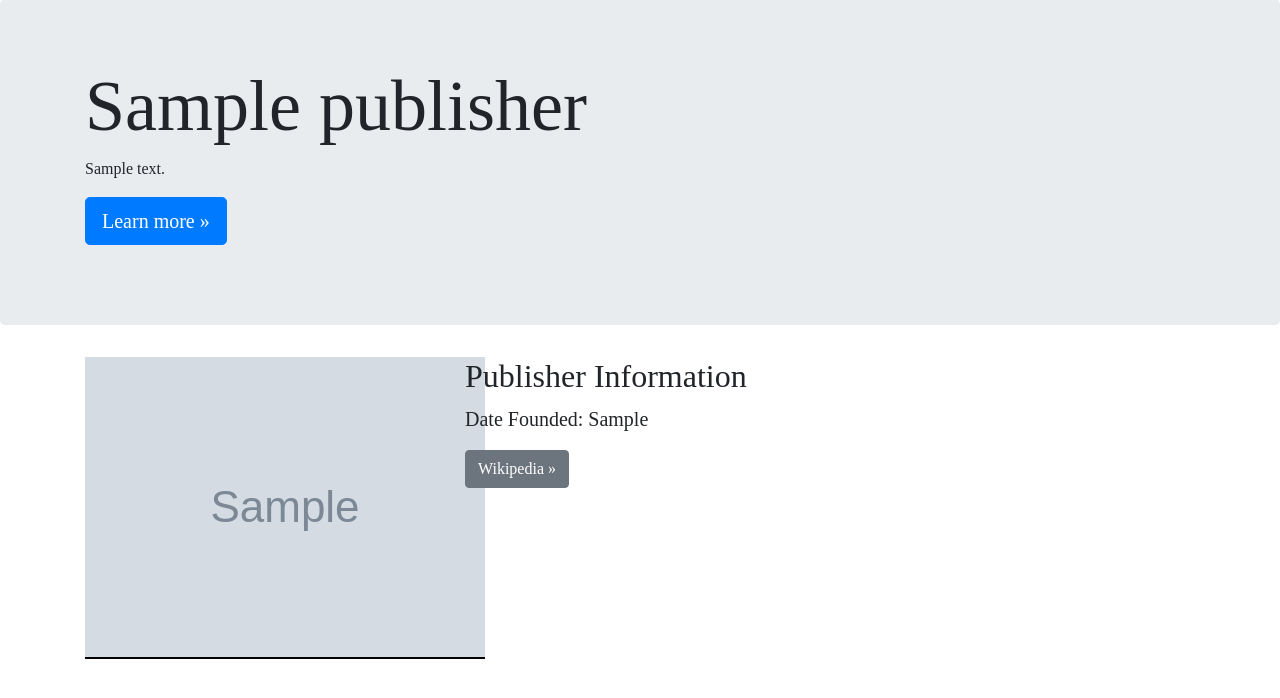
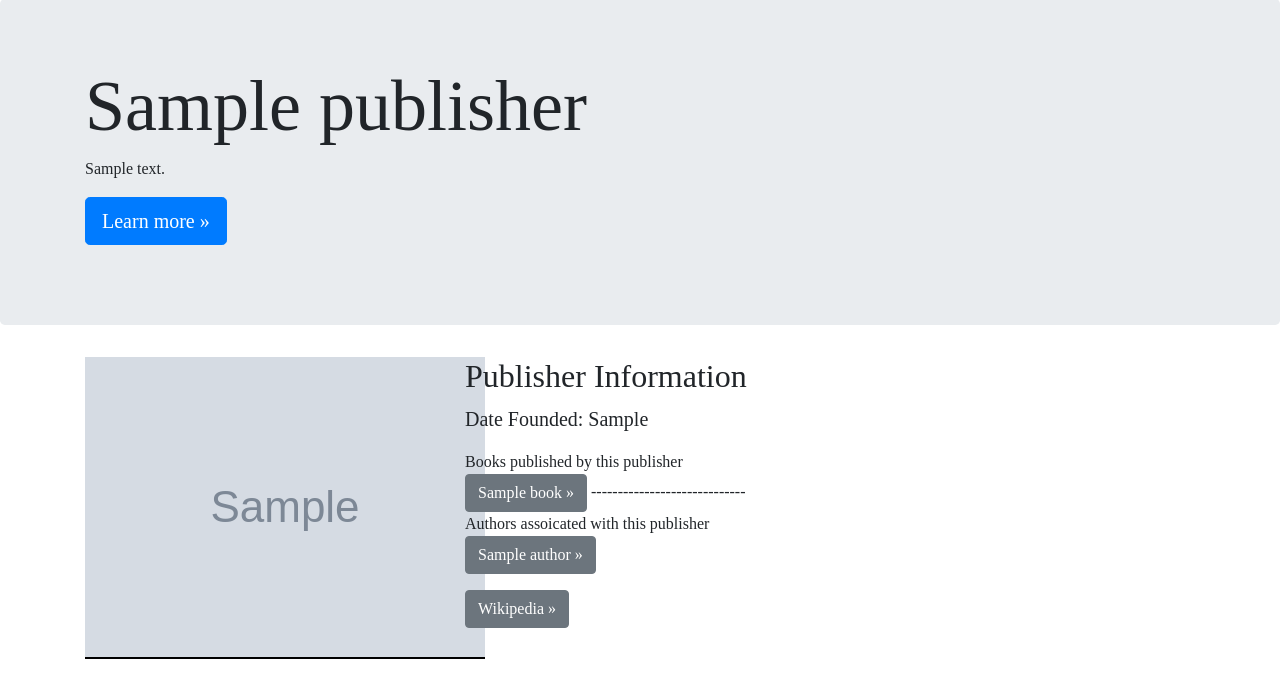
Before and after one commit to xiaobao57/booksIDB, a Flask app: a page that uses templates/publisher.html in a window 1280 px wide. Shown: the part 81-779 px from the top of the page. Run offline with Flask 2, Linux system fonts and the light colour scheme; tables that the repository leaves empty hold one stand-in row (values such as "Sample post"); grey boxes marked "Sample" are stand-in pictures; some libraries are stand-ins or nearby versions.

Commit message:
fixed all instaces on author and publisher

```diff
--- a/main.py
+++ b/main.py
@@ -77,10 +77,8 @@ def bookinfo(passedid, page):
         authorBook = db.session.query(authorlist).filter(authorlist.bookID == passedid).first()
         book = db.session.query(Book).filter(Book.id == authorBook.bookID).first()
     else:
-        book = db.session.query(Book).filter(Book.id == passedid).first()
-    #authorID = db.session.query(authorlist).filter(authorlist.bookID == bookid).first()
-    #author = db.session.query(Author).filter(Author.id == authorID).first()
-    return render_template('book.html', book = book) #, author = author)
+        book = db.session.query(Book).filter(Book.publisherID == passedid).first()
+    return render_template('book.html', book = book)
 
 @app.route('/author/<int:passedid><string:page>')
 def authorinfo(passedid, page):
@@ -90,26 +88,37 @@ def authorinfo(passedid, page):
         author = db.session.query(Author).filter(Author.id == authorBook.authorID).first()
     elif(page == "author"):
         author = db.session.query(Author).filter(Author.id == passedid).first()
+        books = db.session.query(Book).join(authorlist, authorlist.bookID == Book.id).\
+            filter(authorlist.authorID == passedid).all()
+
+        publishers = db.session.query(Publisher).join(Book, Book.publisherID == Publisher.id).\
+            join(authorlist, authorlist.bookID == Book.id).\
+            filter(Publisher.id == passedid).all()
     else:
         authorBook = db.session.query(authorlist).filter(authorlist.bookID == passedid).first()
         book = db.session.query(Book).filter(Book.id == authorBook.bookID).first()
         author = db.session.query(Author).filter(Author.id == book.id).first()
 
-    return render_template('author.html', author = author)
+    return render_template('author.html', author = author, books = books , publishers = publishers)
 
 @app.route('/publisher/<int:passedid><string:page>')
 def publisherinfo(passedid, page):
 
     if(page == 'book'):
         publisher = db.session.query(Publisher).filter(Publisher.id == passedid).first()
-    elif(page=='author'):
+    elif(page =='publisher'):
         authorBook = db.session.query(authorlist).filter(authorlist.bookID == passedid).first()
         book = db.session.query(Book).filter(Book.id == authorBook.bookID).first()
         publisher = db.session.query(Publisher).filter(Publisher.id == book.id).first()
+        books = db.session.query(Book).filter(Book.publisherID == passedid).all()
+
+        authors = db.session.query(Author).join(authorlist, authorlist.authorID == Author.id).\
+            join(Book, Book.id == authorlist.bookID).\
+            filter(Book.publisherID == passedid).all()
     else:
         publisher = db.session.query(Publisher).filter(Publisher.id == passedid).first()
 
-    return render_template('publisher.html', publisher = publisher)
+    return render_template('publisher.html', publisher = publisher, books = books, authors = authors)
 
 
 
--- a/templates/publisher.html
+++ b/templates/publisher.html
@@ -19,6 +19,17 @@
 	  <div class="col-md-4">
 		<h2>Publisher Information</h2>
 		<p class="lead">Date Founded: {{publisher.founded}}</p>
+		<p>
+		Books published by this publisher<br>
+		{% for i in books %}
+			<a class="btn btn-secondary" href={{url_for('bookinfo',passedid=i.id, page='book')}} role="button">{{i.title}} &raquo;</a>
+		{% endfor %}
+		-----------------------------<br>
+		Authors assoicated with this publisher<br>
+		{% for i in authors %}
+		<a class="btn btn-secondary" href={{url_for('authorinfo',passedid=i.id, page='book')}} role="button">{{i.name}} &raquo;</a>
+		{% endfor %}
+		</p>
 		<p><a class="btn btn-secondary" href={{publisher.wiki_url|string}} role="button">Wikipedia &raquo;</a></p>
 	  </div>
 	</div>
```
Also changed, not shown: templates/author.html (+22 -0 lines).
